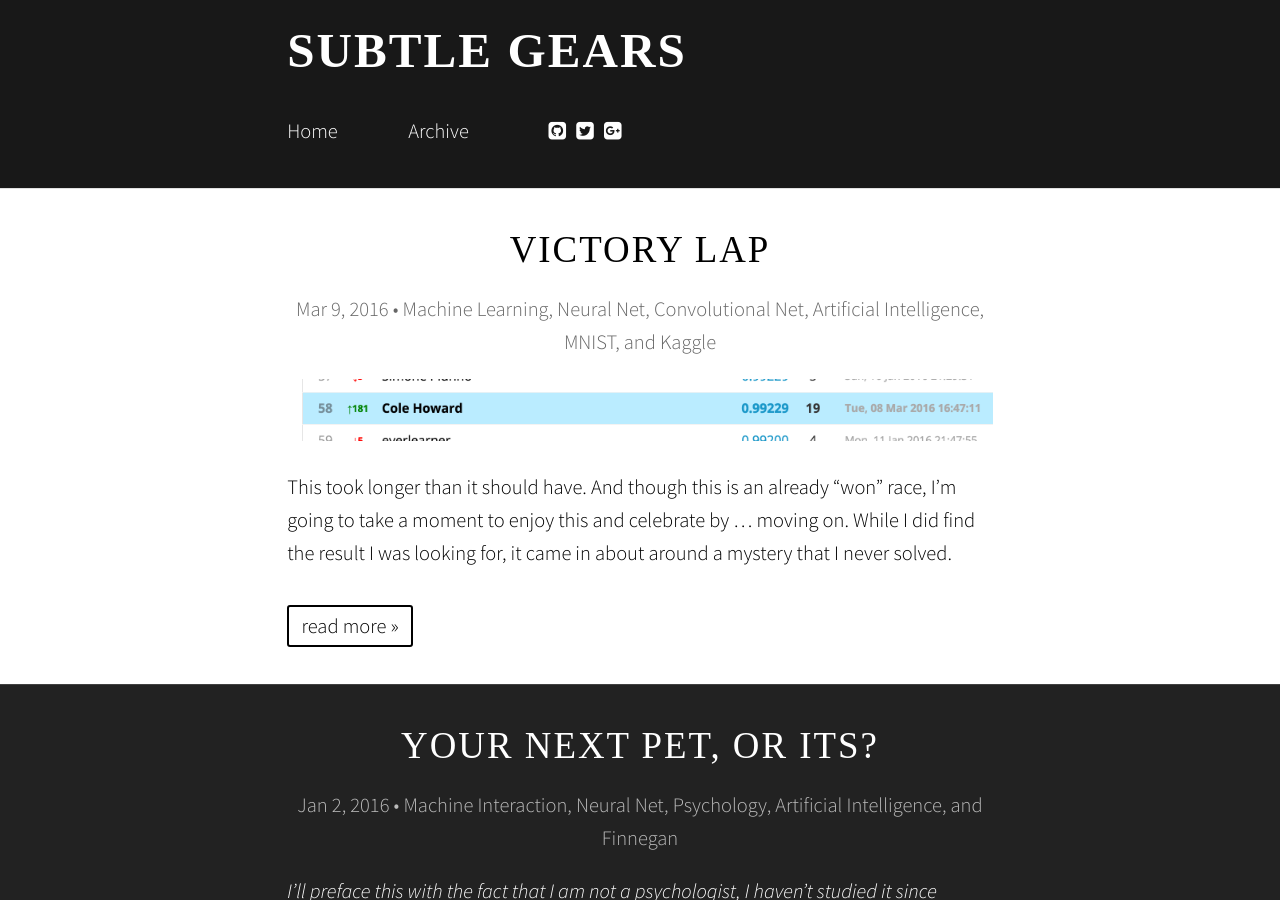
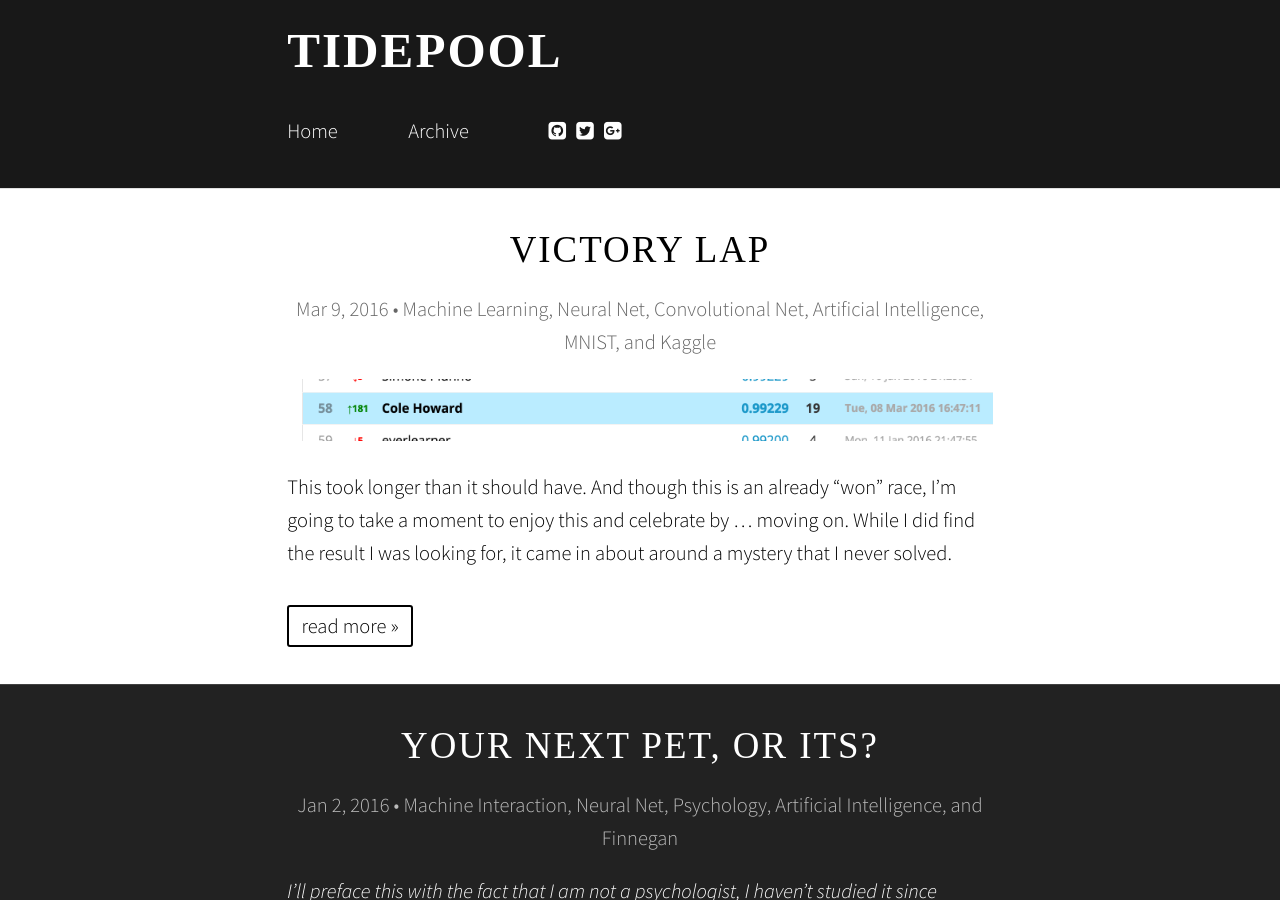
Before and after one commit to uglyboxer/uglyboxer.github.io, a Jekyll site: the page built from index.html, in a window 1280 px wide and 900 px high. Built offline with Jekyll 4.4.1, drawn with Linux system fonts in a browser that asks for light colours; nearby versions of some CDN libraries; some web fonts are replaced; the list of posts is cut into pages by our own code.

Commit message:
Rename Title

```diff
--- a/_config.yml
+++ b/_config.yml
@@ -1,6 +1,6 @@
-title: "Subtle Gears"
+title: "Tidepool"
 author: "Cole Howard"
-description: "Machine Learning on a Budget"
+description: "Plumbing Deep Learning in the Shallows"
 # subheading: "Machine Learning on a Budget"
 more: "read more"
 url: "http://uglyboxer.github.io"
```
